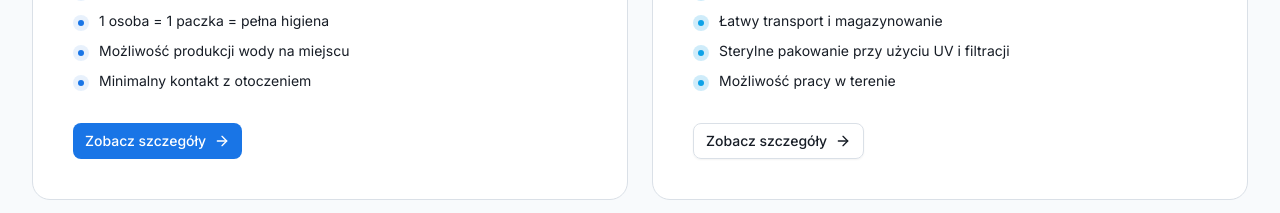
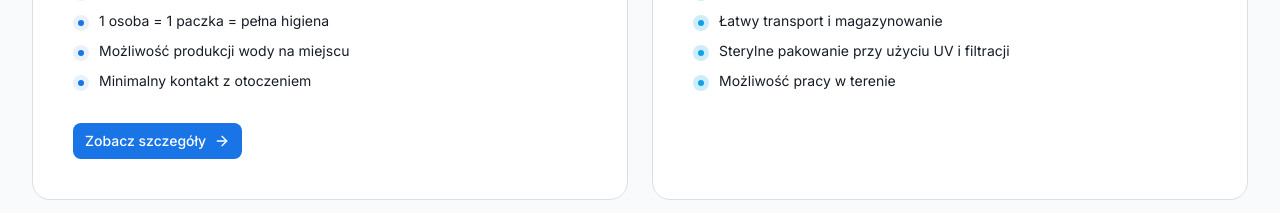
Before and after one commit to AoiTechDev/strona-michal, a Next.js app: page / in a window 1280 px wide. Shown: the part 1940-2153 px from the top of the page. Built offline with nearby package versions, Linux system fonts and the light colour scheme.

Commit message:
same buttons colors

```diff
--- a/src/components/product-cards.tsx
+++ b/src/components/product-cards.tsx
@@ -115,7 +115,7 @@ export function ProductCards() {
                 ))}
               </ul>
               <div className="mt-8">
-                <Button asChild variant="outline" className="gap-2 bg-transparent">
+                <Button asChild className="gap-2 bg-transparent">
                   <a href="#reczne">
                     Zobacz szczegóły
                     <ArrowRight className="h-4 w-4" aria-hidden="true" />
```
